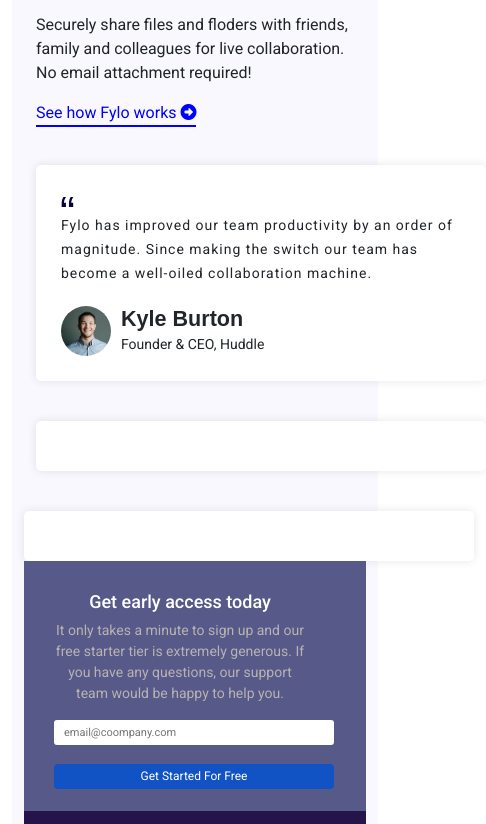
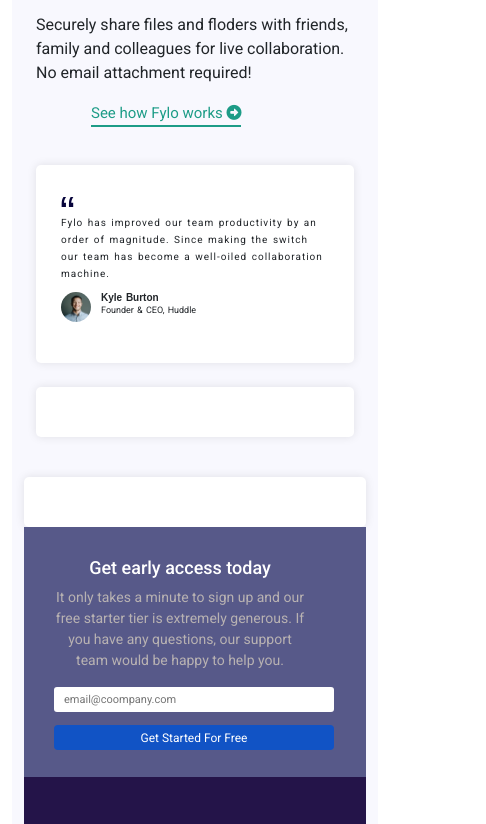
Before and after one commit to Tosinuel/capacitybay_final_css_project, a plain HTML site: page index.html in a window 390 px wide. Shown: the part 1458-2282 px from the top of the page, 486 px wide, since content can reach past the window. Drawn offline with nearby package versions, Linux system fonts and the light colour scheme.

Commit message:
Final Css

```diff
--- a/style.css
+++ b/style.css
@@ -208,6 +208,45 @@
   margin: 0 auto;
   font-family: "Raleway", sans-serif;
   font-weight: 700;
+}
+@media (min-width:370px) and (max-width:660px) {
+  .testimonial {
+    width:100%;
+    word-spacing: 1px;
+  }
+  .stayLink{
+    background: linear-gradient(to left, rgb(29, 156, 135) , rgb(29, 156, 135));
+    background-position: 0 100%;
+    background-size: 100% 2px;
+    background-repeat: repeat-x;
+      margin-left: auto;
+      margin-right: auto;
+    color: rgb(29, 156, 135);
+    font-size: 15px;
+    position: relative;
+    left:55px
+  }
+  .testimonial p{
+    width: 100%;
+    font-size: 10px;
+  }
+  .user-info img{
+    height:30px;
+    width: 30px;
+  }
+  .user-info h4{
+    font-size: 10px;
+    font-weight: bold;
+  }
+  small{
+    font-size:9px;
+    position: relative;
+    bottom: 8px;
+  }
+  .user-info {
+    position: relative;
+    bottom: 10px;
+  }
 }
 
   /* Testimonial style */
```
